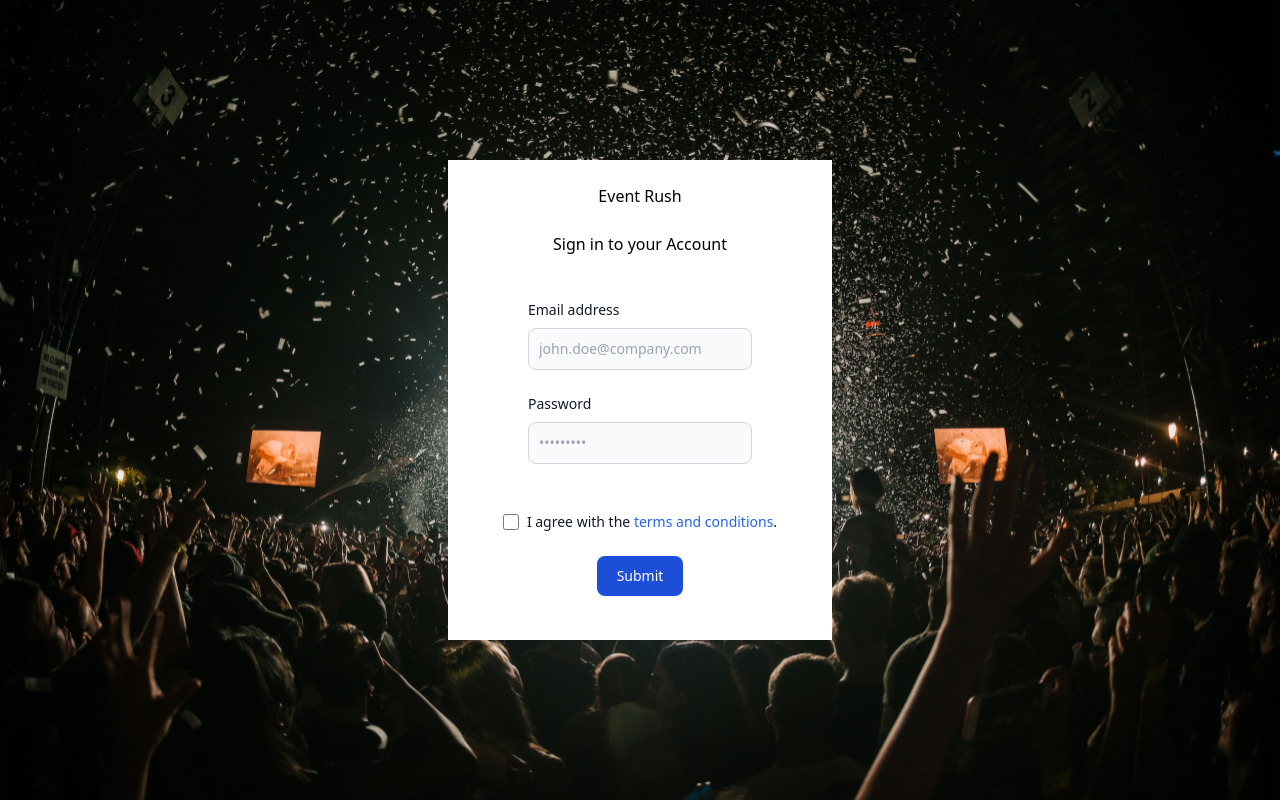
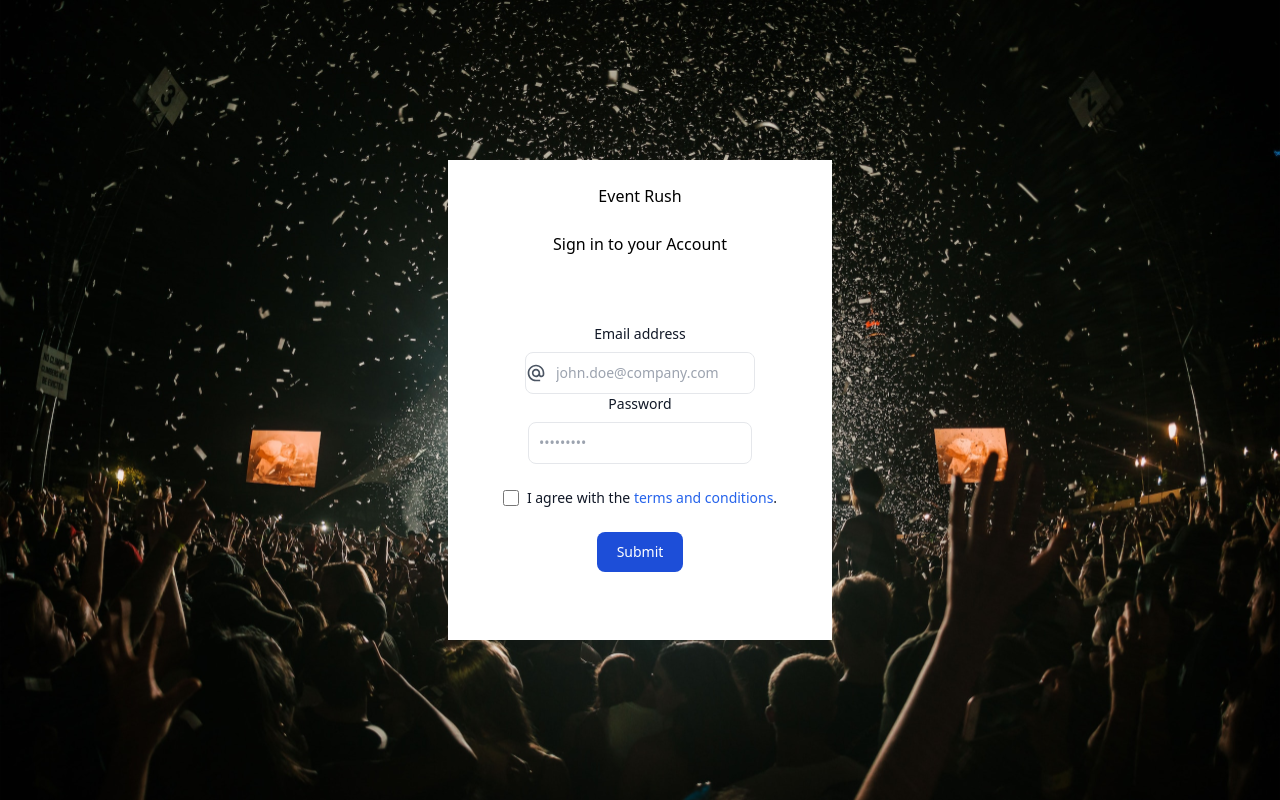
Before and after one commit to HawkingRadiation42/EventRush, a React (Create React App) app in the folder client/: page /signin in a window 1280 px wide. Built offline with nearby package versions, Linux system fonts and the light colour scheme; no server answers.

Commit message:
css added (started)

```diff
--- a/client/src/pages/SignIn.jsx
+++ b/client/src/pages/SignIn.jsx
@@ -1,5 +1,9 @@
 import React from "react";
 import "./SignIn.css";
+import { MdAlternateEmail } from "react-icons/md";
+import { RiLockPasswordFill } from "react-icons/ri";
+
+
 
 const SignIn = () => {
   return (
@@ -10,32 +14,41 @@ const SignIn = () => {
         <h1 className="mb-6">Event Rush</h1>
         <h2>Sign in to your Account</h2>
         <form className="flex flex-col justify-center items-center h-96 w-96">
-          <div className="mb-6">
-            <label
+          <div className="text-left justify-start">
+        <label
               for="email"
-              className="block mb-2 text-sm font-medium text-gray-900 "
+              className="block mb-2 text-sm text-left font-medium text-gray-900 "
             >
               Email address
             </label>
+            </div>
+          <div className="flex items-center border rounded-lg focus:border-blue-500">
+          <MdAlternateEmail size={20} className="text-gray-600" />
             <input
               type="email"
               id="email"
-              className="bg-gray-50 border border-gray-300 text-gray-900 text-sm rounded-lg focus:ring-blue-500 focus:border-blue-500 block w-auto p-2.5 "
+              className="text-gray-900 text-sm rounded-lg focus:outline-none  block w-52 p-2.5"
               placeholder="john.doe@company.com"
               required=""
             />
           </div>
-          <div className="mb-6">
-            <label
+          <label
               for="password"
               className="block mb-2 text-sm font-medium text-gray-900 "
             >
               Password
             </label>
+
+
+          <div className="text-gray-900 text-sm rounded-lg focus:outline-none w-56 p-2.5 flex items-center border focus:border-blue-500">
+
+
+          <RiLockPasswordFill size={20} className="text-gray-600" />
+
             <input
               type="password"
               id="password"
-              className="bg-gray-50 border border-gray-300 text-gray-900 text-sm rounded-lg focus:ring-blue-500 focus:border-blue-500 block w-full p-2.5 "
+              className="text-gray-900 text-sm rounded-lg focus:outline-none block w-60"
               placeholder="•••••••••"
               required=""
             />
```
